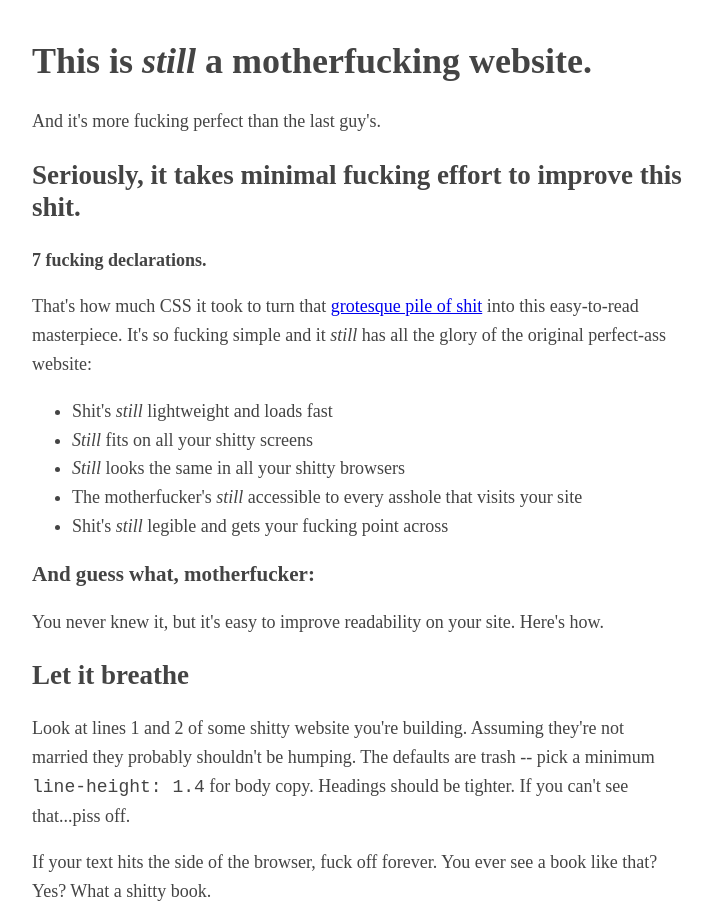
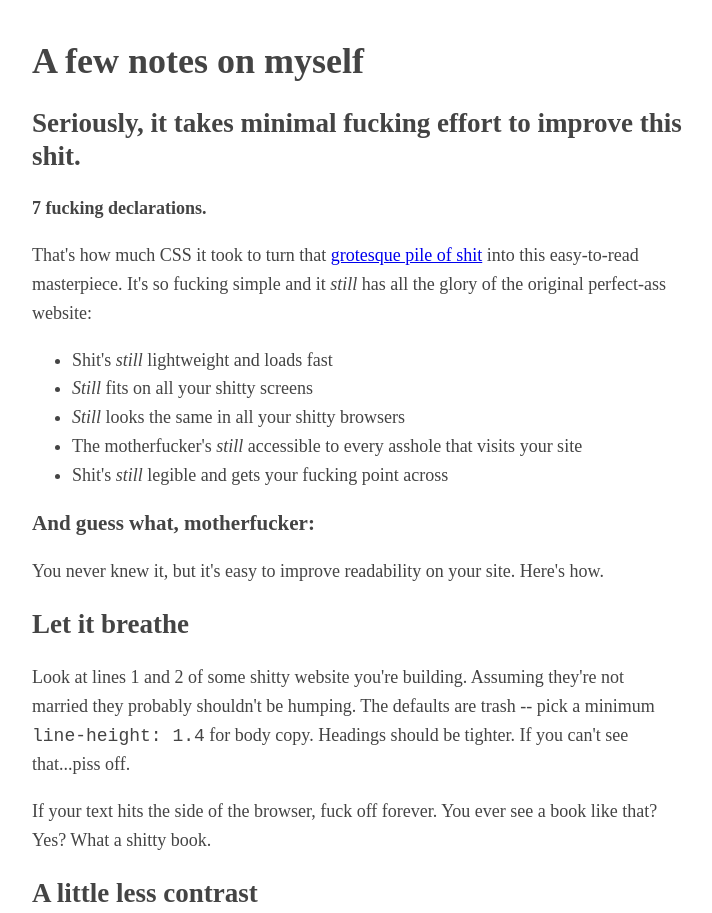
Before and after one commit to albertojrigail/me, a plain HTML site: page index.html in a window 1280 px wide. Shown: the top 913 px of the page, without its empty margins (283-995 px from the left). Drawn offline with Linux system fonts and the light colour scheme.

Commit message:
Update index.html

```diff
--- a/index.html
+++ b/index.html
@@ -25,8 +25,7 @@
 
 <body>
     <header>
-        <h1>This is <em>still</em> a motherfucking website.</h1>
-        <aside>And it's more fucking perfect than the last guy's.</aside>
+        <h1>A few notes on myself</h1>
     </header>
     <h2>Seriously, it takes minimal fucking effort to improve this shit.</h2>
     <p><strong>7 fucking declarations.</strong></p>
```
